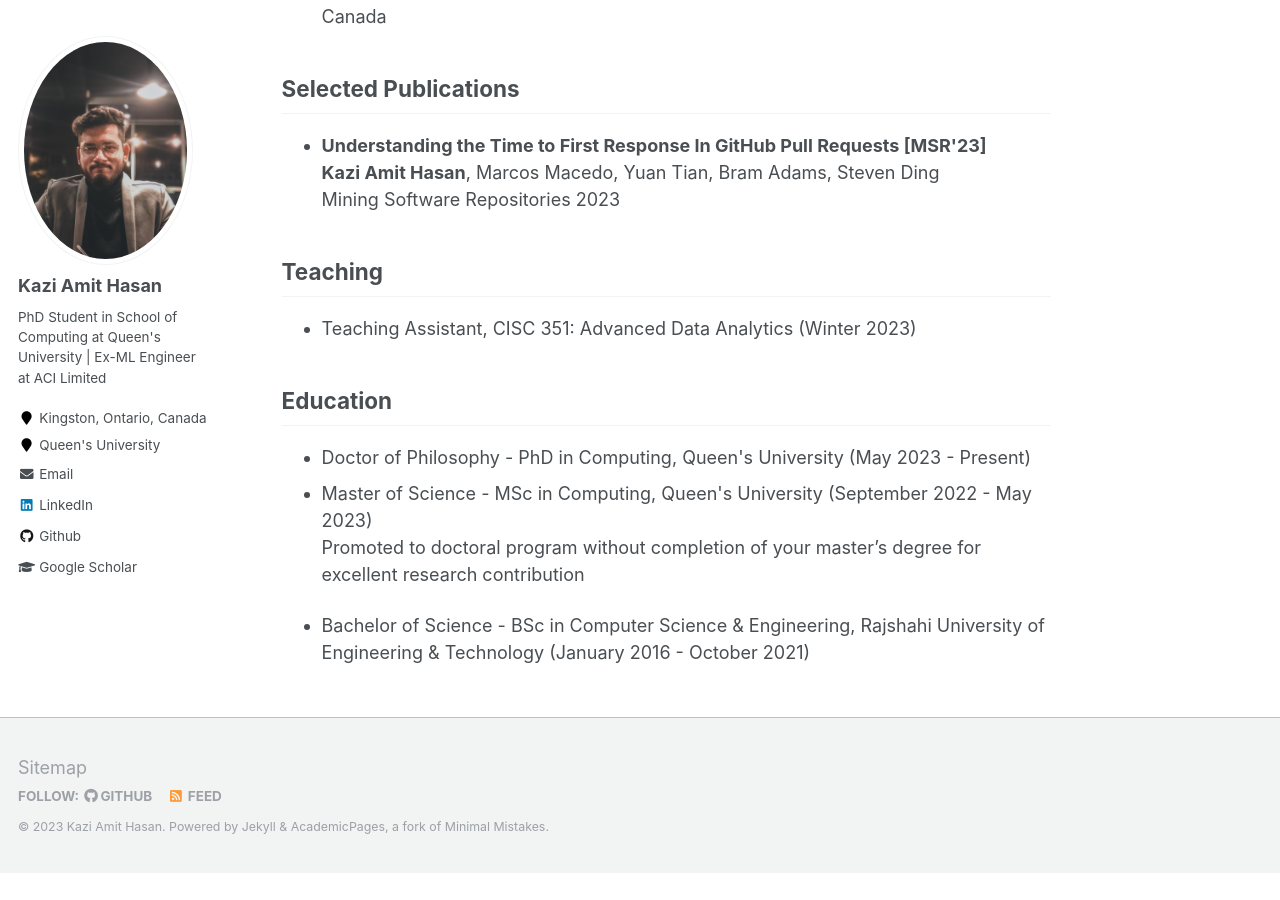
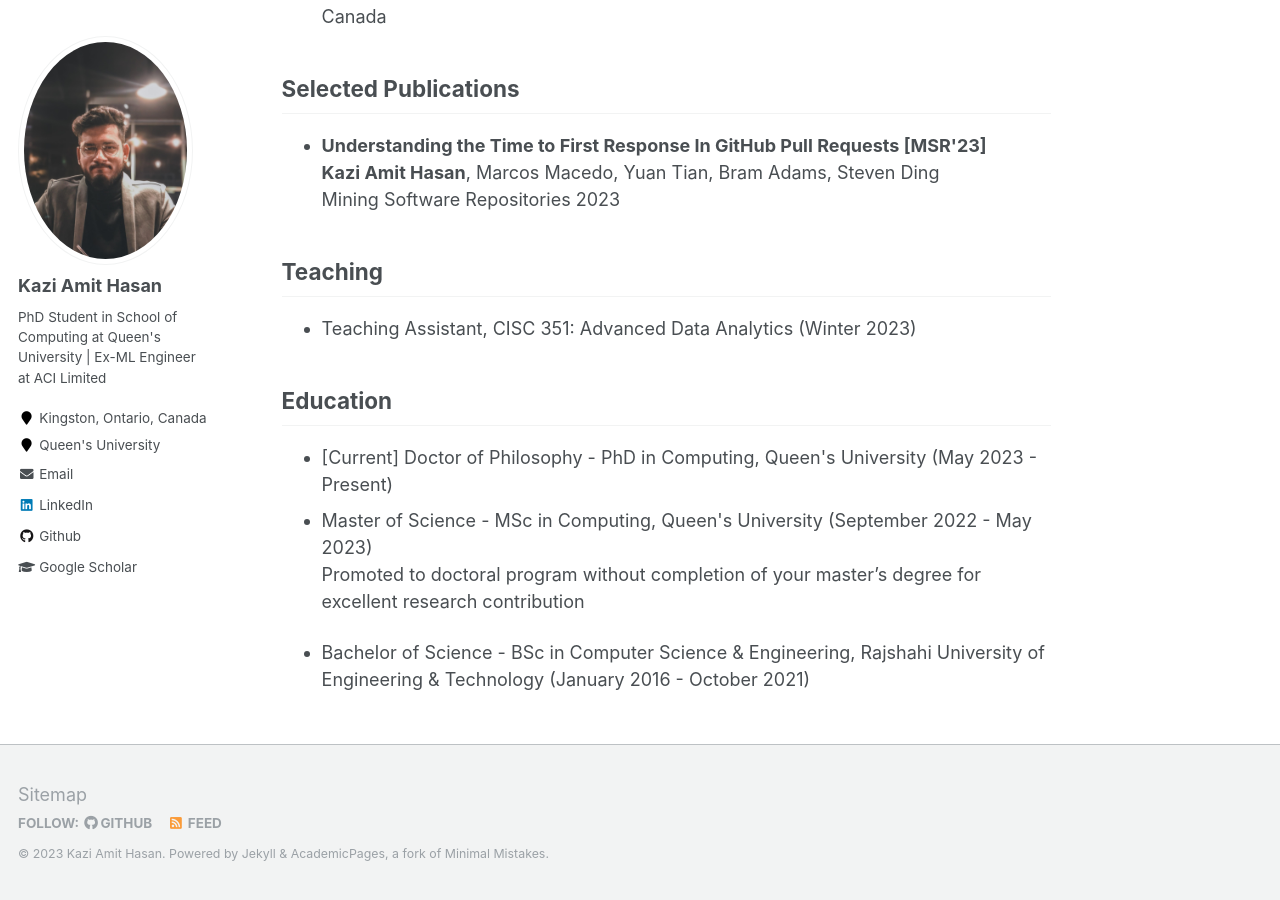
Before and after one commit to KaziAmitHasan/kaziamithasan.github.io, a Jekyll site: the page built from _pages/about.md, in a window 1280 px wide and 900 px high, scrolled down 1284 px. Built offline with Jekyll 4.4.1, drawn with Linux system fonts in a browser that asks for light colours; before the commit the page ends 2157 px from its top, so only the background shows below that.

Commit message:
info updated

```diff
--- a/_pages/about.md
+++ b/_pages/about.md
@@ -63,7 +63,7 @@ Here's quick preview of Kazi Amit Hasan:
 ## Education
 
 <ul>
-	<li> Doctor of Philosophy - PhD in Computing, Queen's University (May 2023 - Present)
+	<li> [Current] Doctor of Philosophy - PhD in Computing, Queen's University (May 2023 - Present)
   </li>
   <li> Master of Science - MSc in Computing, Queen's University (September 2022 - May 2023)
   <p>Promoted to doctoral program without completion of your master’s degree for excellent research contribution</p>
```
